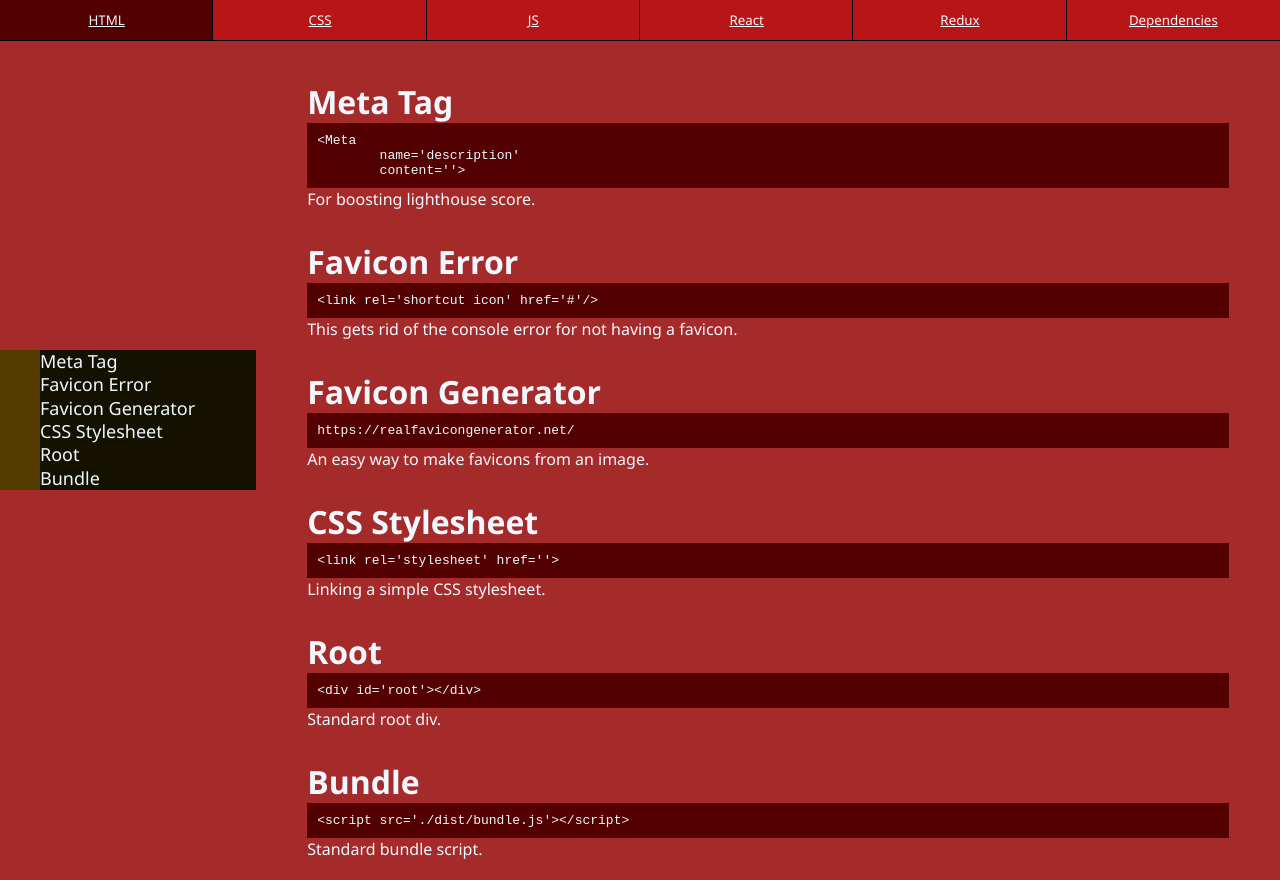
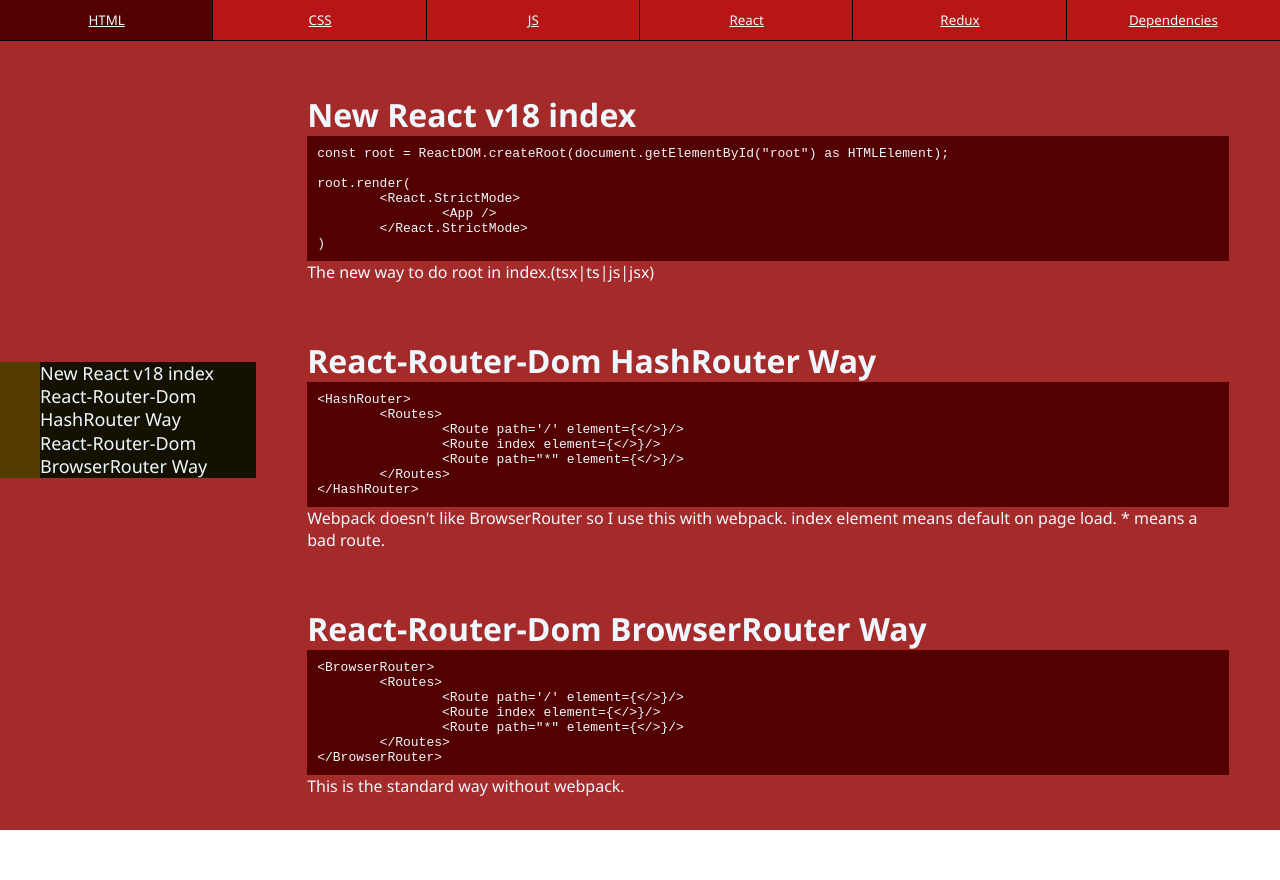
Before and after one commit to guitarisprettierthanpiano/Useful, a React app: page /#/react in a window 1280 px wide. After the commit the page ends 830 px from the top, so only its background shows below. Built offline with nearby package versions, Linux system fonts and the light colour scheme.

Commit message:
changing browserrouter to hashrouter for webpack

```diff
--- a/src/App.tsx
+++ b/src/App.tsx
@@ -1,11 +1,10 @@
 import React from 'react'
-import { BrowserRouter, Routes, Route } from 'react-router-dom'
+import { HashRouter, Routes, Route } from 'react-router-dom'
 
 import { ToastContainer } from 'react-toastify'
 import 'react-toastify/dist/ReactToastify.css'
 
 import { Header } from './components/Header'
-
 import { MostRecentHTML } from './components/html/MostRecentHTML'
 import { MostRecentCSS } from './components/css/MostRecentCSS'
 import { MostRecentDepen } from './components/dependencies/MostRecentDepen'
@@ -17,20 +16,21 @@
 const App: React.FC = ({}) => {
   return (
     <>
-    <BrowserRouter>
+    <HashRouter>
       <Header />
 
       <Routes>
-        <Route path='useful/' element={<MostRecentHTML />} />
-        <Route path='useful/css' element={<MostRecentCSS />} />
-        <Route path='useful/js' element={<MostRecentJS />} />
-        <Route path='useful/react' element={<MostRecentReact />} />
-        <Route path='useful/redux' element={<MostRecentRedux />} />
-        <Route path='useful/depen' element={<MostRecentDepen />} />
+        <Route path='/' element={<MostRecentHTML />} />
+        <Route path='/css' element={<MostRecentCSS />} />
+        <Route path='/js' element={<MostRecentJS />} />
+        <Route path='/react' element={<MostRecentReact />} />
+        <Route path='/redux' element={<MostRecentRedux />} />
+        <Route path='/depen' element={<MostRecentDepen />} />
         <Route index element={<MostRecentHTML />}/>
         <Route path="*" element={<MostRecentHTML />}/>
       </Routes>
-    </BrowserRouter>
+    </HashRouter>
+
     <ToastContainer />
     </>
   )
--- a/src/components/Header.tsx
+++ b/src/components/Header.tsx
@@ -8,37 +8,37 @@
     <>
     <div className="header">
 
-        <Link to='useful/'>
+        <Link to='/'>
             <button>
                 HTML
             </button>
         </Link>
 
-        <Link to='useful/css'>
+        <Link to='/css'>
             <button>
                 CSS
             </button>
         </Link>
 
-        <Link to='useful/js'>
+        <Link to='/js'>
             <button>
                 JS
             </button>
         </Link>
 
-        <Link to='useful/react'>
+        <Link to='/react'>
             <button>
                 React
             </button>
         </Link>
 
-        <Link to='useful/redux'>
+        <Link to='/redux'>
             <button>
                 Redux
             </button>
         </Link>
 
-        <Link to='useful/depen'>
+        <Link to='/depen'>
             <button>
                 Dependencies
             </button>
--- a/src/components/css/MostRecentCSS.tsx
+++ b/src/components/css/MostRecentCSS.tsx
@@ -7,17 +7,14 @@
 
     const FetchDataFromJSON = async () => {
         try{
-            // const response = await fetch('/css.json');
-            // const data = await response.json();
-
-            const HTMLContent: HTMLDivElement = document.querySelector('.CSS-Content')
+            const CSSContent: HTMLDivElement = document.querySelector('.CSS-Content')
             //making the content from the data array of objects.
             for (let i:number = 0; i < data.length; i++){
                 //making container for right side
                 const newContainer: HTMLDivElement = document.createElement('div')
                 newContainer.classList.add(`CSS-Item-${i}`)
                 newContainer.classList.add('CSS-Item')
-                HTMLContent.appendChild(newContainer)
+                CSSContent.appendChild(newContainer)
 
                 //adding element to list on left
                 const newLI: HTMLLIElement = document.createElement('li')
--- a/src/components/html/MostRecentHTML.tsx
+++ b/src/components/html/MostRecentHTML.tsx
@@ -61,7 +61,7 @@
         }
     }
 
-    //fetch on initial
+    //generate the stuff on page load
     useEffect(() => {
         FetchDataFromJSON()
     },[])
--- a/src/components/html/html.json
+++ b/src/components/html/html.json
@@ -27,6 +27,6 @@
     {
         "title": "Bundle",
         "pre": "<script src='./dist/bundle.js'></script>",
-        "note": "Standard bundle script."
+        "note": "Standard bundle script. I think body is better than head but not 110% certain."
     }
 ]
--- a/src/components/react/MostRecentReact.tsx
+++ b/src/components/react/MostRecentReact.tsx
@@ -1,10 +1,83 @@
-import React from 'react'
+import React, { useEffect } from 'react'
+import { toast, Flip } from 'react-toastify';
+
+const data = require('./react.json');
 
 export const MostRecentReact: React.FC = () => {
 
+    const FetchDataFromJSON = async () => {
+        try{
+            const ReactContent: HTMLDivElement = document.querySelector('.React-Content')
+            //making the content from the data array of objects.
+            for (let i:number = 0; i < data.length; i++){
+                //making container for right side
+                const newContainer: HTMLDivElement = document.createElement('div')
+                newContainer.classList.add(`React-Item-${i}`)
+                newContainer.classList.add('React-Item')
+                ReactContent.appendChild(newContainer)
+
+                //adding element to list on left
+                const newLI: HTMLLIElement = document.createElement('li')
+                newLI.textContent = data[i].title
+                document.querySelector('.React-Items-UL').appendChild(newLI)
+
+                //making h1 inside container
+                const newH1: HTMLHeadingElement = document.createElement('h1')
+                newH1.textContent = data[i].title
+                newContainer.appendChild(newH1)
+
+                //making pre inside container
+                const newPre: HTMLPreElement = document.createElement('pre')
+                newPre.textContent = data[i].pre
+                newPre.onclick = () => {
+                    navigator.clipboard.writeText(`${data[i].pre}`)
+                    toast.success('Copied!', {
+                        position: "top-left",
+                        autoClose: 1500,
+                        hideProgressBar: true,
+                        closeOnClick: false,
+                        pauseOnHover: true,
+                        draggable: false,
+                        progress: undefined,
+                        transition: Flip,
+                        theme: 'colored',
+                    });
+                }
+                newContainer.appendChild(newPre)
+
+                //making note inside container
+                const newNote: HTMLParagraphElement = document.createElement('p')
+                newNote.textContent = data[i].note
+                newContainer.appendChild(newNote)
+            }
+
+            return
+        }
+        catch(error){
+            console.error(error)
+        }
+    }
+
+    //generate the stuff on page load
+    useEffect(() => {
+        FetchDataFromJSON()
+    },[])
+
     return(
     <>
-    qe3w32e
+    <div className="React-Page-Container Page-Container">
+        <div className="React-List-Container List-Container">
+            <div></div>
+            <ul className="React-Items-UL Items-UL">
+
+            </ul>
+            <div></div>
+        </div>
+
+        <div className="React-Content Content">
+        </div>
+
+    </div>
     </>
     );
 }
--- a/src/components/react/react.json
+++ b/src/components/react/react.json
@@ -1,7 +1,17 @@
 [
     {
-        "title": "Toast Container",
-        "pre": "import { ToastContainer } from 'react-toastify'\n<ToastContainer />",
-        "note": "Toast Note"
+        "title": "New React v18 index",
+        "pre": "const root = ReactDOM.createRoot(document.getElementById(\"root\") as HTMLElement);\n\nroot.render(\n\t<React.StrictMode>\n\t\t<App />\n\t</React.StrictMode>\n)",
+        "note": "The new way to do root in index.(tsx|ts|js|jsx)"
+    },
+    {
+        "title": "React-Router-Dom HashRouter Way",
+        "pre": "<HashRouter>\n\t<Routes>\n\t\t<Route path='/' element={</>}/>\n\t\t<Route index element={</>}/>\n\t\t<Route path=\"*\" element={</>}/>\n\t</Routes>\n</HashRouter>",
+        "note": "Webpack doesn't like BrowserRouter so I use this with webpack. index element means default on page load. * means a bad route."
+    },
+    {
+        "title": "React-Router-Dom BrowserRouter Way",
+        "pre": "<BrowserRouter>\n\t<Routes>\n\t\t<Route path='/' element={</>}/>\n\t\t<Route index element={</>}/>\n\t\t<Route path=\"*\" element={</>}/>\n\t</Routes>\n</BrowserRouter>",
+        "note": "This is the standard way without webpack."
     }
 ]
--- a/src/styles.css
+++ b/src/styles.css
@@ -10,7 +10,7 @@
 #root{
     background-color: brown;
     max-width: 100vw;
-    min-height: 100vh;
+    min-height: 101vh;
 
     overflow-x: hidden;
 }
```
Also changed, not shown: 4 other files (tests, documents, lock files or other folders).
